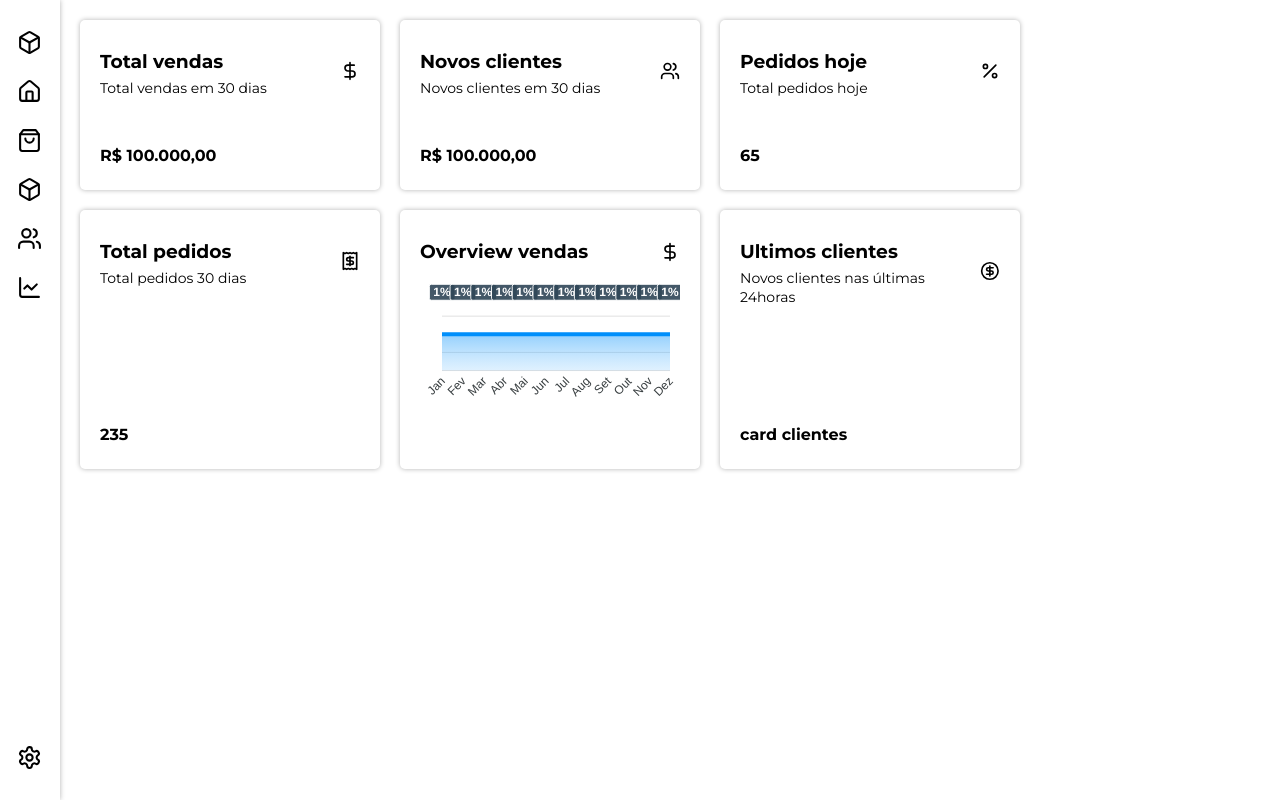
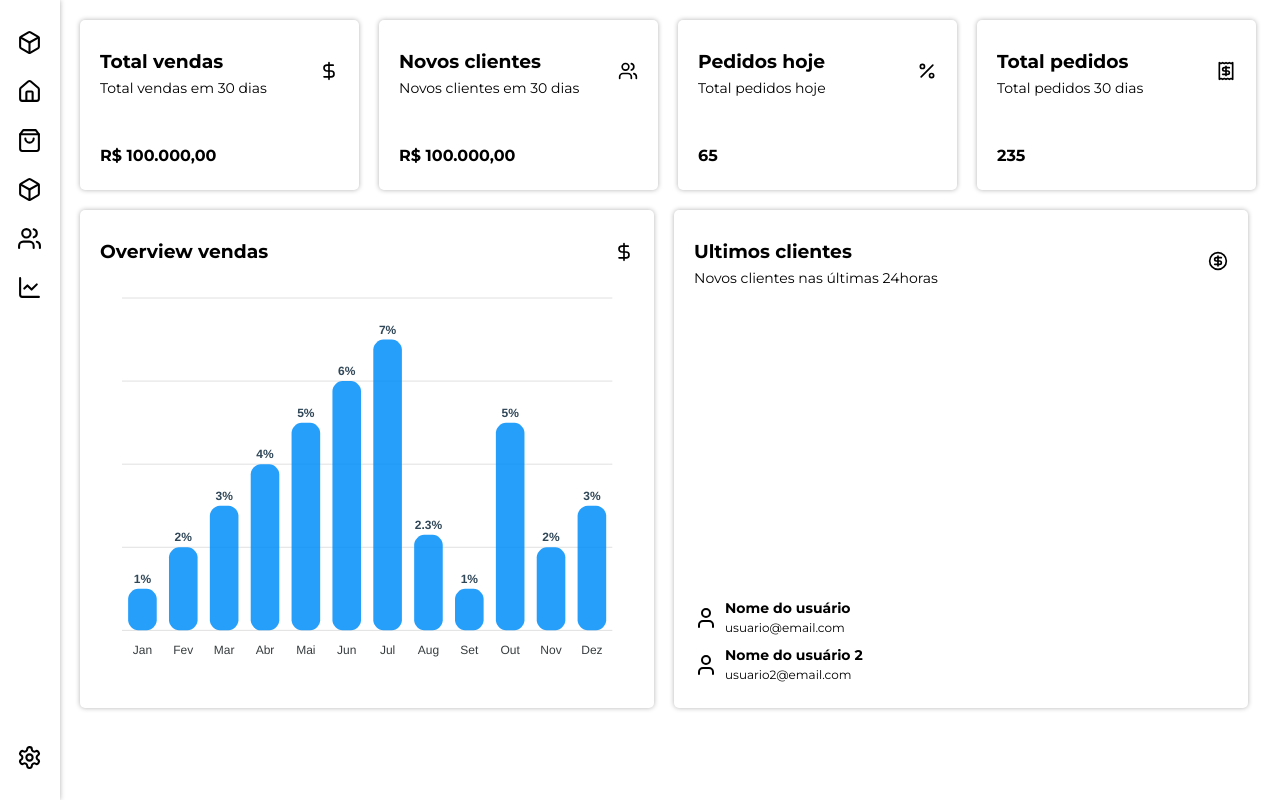
Before and after one commit to joaovxsantos/dashboard-front, a React (Vite) app: page / in a window 1280 px wide. Built offline with nearby package versions, Linux system fonts and the light colour scheme.

Commit message:
adjust css styles

```diff
--- a/src/components/ApexChart/ApexChart.tsx
+++ b/src/components/ApexChart/ApexChart.tsx
@@ -7,7 +7,7 @@ export function ApexChart() {
 
         series: [{
             name: 'Vendas',
-            data: [1, 1, 1, 1, 1, 1, 1, 1, 1, 1, 1, 1]
+            data: [1, 2, 3, 4, 5, 6, 7, 2.3, 1, 5, 2, 3]
         }],
         options: {
             chart: {
@@ -72,16 +72,7 @@ export function ApexChart() {
                     formatter: (val: number) => `${val}%`
                 }
 
-            },
-            title: {
-                text: 'Grafico de vendas do ano de 2025',
-                floating: true,
-                offsetY: 330,
-                align: 'center' as const,
-                style: {
-                    color: '#444'
-                }
-            },
+            }
         },
 
 
@@ -90,7 +81,7 @@ export function ApexChart() {
     return (
         <div>
             <div id="chart">
-                <ReactApexChart options={state.options} series={state.series} type="area" />
+                <ReactApexChart options={state.options} series={state.series} type="bar" height={400} />
             </div>
             <div id="html-dist">
 
--- a/src/components/CardList/Card/Card.module.scss
+++ b/src/components/CardList/Card/Card.module.scss
@@ -1,18 +1,25 @@
 .card-container {
-    width: calc(25% - 20px);
-    min-width: 300px !important;
     max-width: 100vw;
     min-height: 170px;
+    max-height: 500px;
     padding: 25px 20px;
     display: flex;
     flex-direction: column;
     justify-content: space-between;
     box-shadow: 0 0 5px var(--box-shadow-color);
     border-radius: 5px;
+    flex: 1 1 calc(25% - 16px);
+    max-width: calc(25% - 16px);
 
 
+    &:nth-child(n+5) {
+        flex-basis: calc(50% - 16px);
+        max-width: calc(50% - 16px);
+    }
+
     @media screen and (max-width: 480px) {
-        width: 350px;
+        flex-basis: 100% !important;
+        max-width: 100% !important;
     }
 
 
--- a/src/components/CardList/Card/Card.tsx
+++ b/src/components/CardList/Card/Card.tsx
@@ -6,6 +6,8 @@ import clsx from "clsx"
 
 
 export function Card({ title, subtitle, icon, content }: dataDash) {
+
+    console.log(typeof content);
 
     return (
         <div className={clsx(styles["card-container"], !content && styles.graph)}>
@@ -17,9 +19,7 @@ export function Card({ title, subtitle, icon, content }: dataDash) {
                 {React.createElement(icon)}
             </div>
             <div className={styles["card-content"]}>
-                {content ? <h4>
-                    {content}
-                </h4> :<ApexChart />}
+                {!content ? <ApexChart /> : typeof content === 'string' ? <h4>{content}</h4> : React.createElement(content)}
             </div>
         </div>
     )
--- /dev/null
+++ b/src/components/CardUser/CardUser.module.scss
@@ -0,0 +1,20 @@
+.info-user {
+    display: flex;
+    align-items: center;
+    gap: 7px;
+    margin-top: 10px;
+
+    @media screen and (max-width:480px) {
+        &:first-of-type {
+            margin-top: 50px;
+        }
+    }
+
+    h4 {
+        font-size: 14px;
+    }
+
+    span {
+        font-size: 12px;
+    }
+}
--- /dev/null
+++ b/src/components/CardUser/CardUser.tsx
@@ -0,0 +1,34 @@
+import styles from './CardUser.module.scss'
+import { User } from 'lucide-react'
+
+export function CardUser() {
+
+    const users = [
+        {
+            id: 0,
+            name: "Nome do usuário",
+            email: "usuario@email.com"
+        },
+        {
+            id: 1,
+            name: "Nome do usuário 2",
+            email: "usuario2@email.com"
+        }
+    ]
+
+
+    return (
+        <div className={styles["card-user"]}>
+
+            {users.map(user => (
+                <div className={styles["info-user"]} key={user.id}>
+                    <User />
+                    <div>
+                        <h4>{user.name}</h4>
+                        <span>{user.email}</span>
+                    </div>
+                </div>
+            ))}
+        </div>
+    )
+}
--- a/src/dataDashBoard.ts
+++ b/src/dataDashBoard.ts
@@ -1,4 +1,5 @@
 import type { dataDash } from "../types";
+import { CardUser } from "./components/CardUser/CardUser";
 
 import {
   DollarSign,
@@ -35,12 +36,12 @@ export const dataDashBoard: dataDash[] = [
   },
   {
     title: "Overview vendas",
-    icon: DollarSign
+    icon: DollarSign,
   },
   {
     title: "Ultimos clientes",
     subtitle: "Novos clientes nas últimas 24horas",
     icon: CircleDollarSign,
-    content: "card clientes",
+    content: CardUser,
   },
 ];
--- a/types.ts
+++ b/types.ts
@@ -1,8 +1,9 @@
 import type { ElementType, ReactNode } from "react";
+import type React from "react";
 
 export type dataDash = {
   title: string;
   subtitle?: string;
   icon: ElementType;
-  content?: ReactNode;
+  content?: string | React.FC | React.ComponentClass;
 };
```
